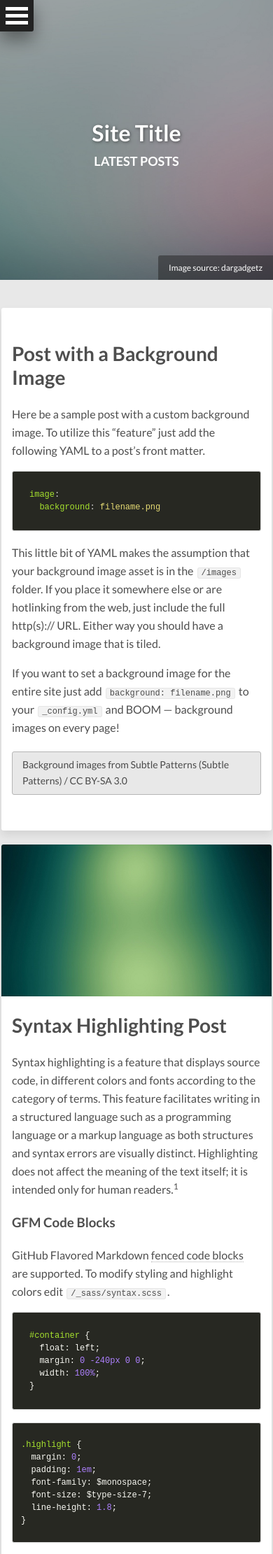
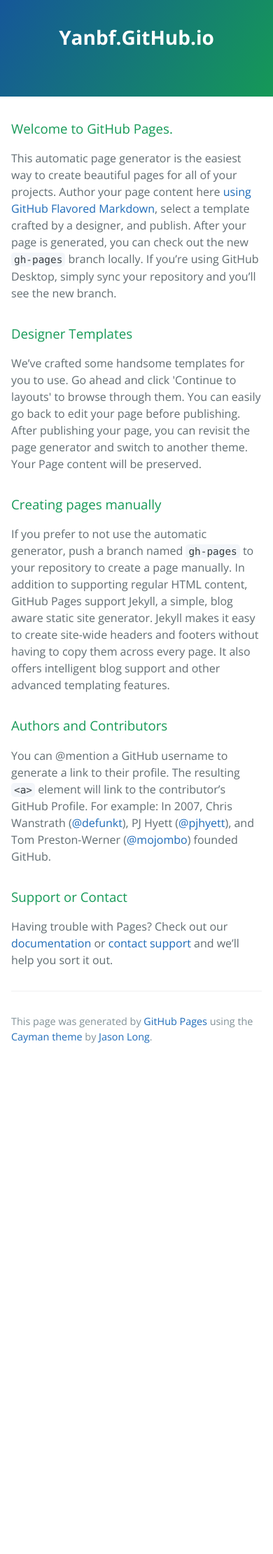
Before and after one commit to yanbf/yanbf.github.io, a Jekyll site: the page index.html, which Jekyll copies as it is, in a window 390 px wide. Shown: the top 2221 px of the page at 70% size. Built offline with Jekyll 4.4.1, drawn with Linux system fonts in a browser that asks for light colours; nearby versions of some CDN libraries; the list of posts is cut into pages by our own code; after the commit the page ends 1524 px from its top, so only the background shows below that; some of the changed text lies outside the part shown.

Commit message:
Replace master branch with page content via GitHub

```diff
--- a/index.html
+++ b/index.html
@@ -1,42 +1,53 @@
----
-layout: post-index
-title: Latest Posts
-description: "Describe this nonsense."
-tags: [Jekyll, theme, themes, responsive, blog, modern]
-comments: false
-image:
-  feature: abstract-1.jpg
-  credit: dargadgetz
-  creditlink: http://www.dargadgetz.com/ios-7-abstract-wallpaper-pack-for-iphone-5-and-ipod-touch-retina/
----
+<!DOCTYPE html>
+<html lang="en-us">
+  <head>
+    <meta charset="UTF-8">
+    <title>Yanbf.GitHub.io by yanbf</title>
+    <meta name="viewport" content="width=device-width, initial-scale=1">
+    <link rel="stylesheet" type="text/css" href="stylesheets/normalize.css" media="screen">
+    <link href='https://fonts.googleapis.com/css?family=Open+Sans:400,700' rel='stylesheet' type='text/css'>
+    <link rel="stylesheet" type="text/css" href="stylesheets/stylesheet.css" media="screen">
+    <link rel="stylesheet" type="text/css" href="stylesheets/github-light.css" media="screen">
+  </head>
+  <body>
+    <section class="page-header">
+      <h1 class="project-name">Yanbf.GitHub.io</h1>
+      <h2 class="project-tagline"></h2>
+    </section>
 
-{% for post in paginator.posts %}
-<article class="hentry">
-  <header>
-    {% if post.image.feature %}
-      <div class="entry-image-index">
-        <a href="{{ site.url }}{{ post.url }}" title="{{ post.title }}"><img src="{{ site.url }}/images/{{ post.image.feature }}" alt="{{ post.title }}"></a>
-      </div><!-- /.entry-image -->
-    {% endif %}
-    <div class="entry-meta">
-      <span class="entry-date date published updated"><time datetime="{{ post.date | date_to_xmlschema }}"><a href="{{ site.url }}{{ post.url }}">{{ post.date | date: "%B %d, %Y" }}</a></time></span><span class="author vcard"><span class="fn"><a href="{{ site.url }}/about/" title="About {{ site.owner.name }}">{{ site.owner.name }}</a></span></span>
-      {% if site.reading_time %}
-      <span class="entry-reading-time">
-        <i class="fa fa-clock-o"></i>
-        {% include read-time-index.html %}
-      </span><!-- /.entry-reading-time -->
-      {% endif %}
-    </div><!-- /.entry-meta -->
-    {% if post.link %}
-      <h1 class="entry-title"><a href="{{ site.url }}{{ post.url }}" class="permalink" rel="bookmark" title="{{ post.title }}"><i class="fa fa-bookmark"></i></a> <a href="{{ post.link }}">{{ post.title }}</a></h1>
-    {% else %}
-      <h1 class="entry-title"><a href="{{ site.url }}{{ post.url }}" rel="bookmark" title="{{ post.title }}" itemprop="url">{{ post.title }}</a></h1>
-    {% endif %}
-  </header>
-  <div class="entry-content">
-    {{ post.content }}
-  </div><!-- /.entry-content -->
-</article><!-- /.hentry -->
-{% endfor %}
+    <section class="main-content">
+      <h3>
+<a id="welcome-to-github-pages" class="anchor" href="#welcome-to-github-pages" aria-hidden="true"><span aria-hidden="true" class="octicon octicon-link"></span></a>Welcome to GitHub Pages.</h3>
 
-{% include pagination.html %}
+<p>This automatic page generator is the easiest way to create beautiful pages for all of your projects. Author your page content here <a href="https://guides.github.com/features/mastering-markdown/">using GitHub Flavored Markdown</a>, select a template crafted by a designer, and publish. After your page is generated, you can check out the new <code>gh-pages</code> branch locally. If you’re using GitHub Desktop, simply sync your repository and you’ll see the new branch.</p>
+
+<h3>
+<a id="designer-templates" class="anchor" href="#designer-templates" aria-hidden="true"><span aria-hidden="true" class="octicon octicon-link"></span></a>Designer Templates</h3>
+
+<p>We’ve crafted some handsome templates for you to use. Go ahead and click 'Continue to layouts' to browse through them. You can easily go back to edit your page before publishing. After publishing your page, you can revisit the page generator and switch to another theme. Your Page content will be preserved.</p>
+
+<h3>
+<a id="creating-pages-manually" class="anchor" href="#creating-pages-manually" aria-hidden="true"><span aria-hidden="true" class="octicon octicon-link"></span></a>Creating pages manually</h3>
+
+<p>If you prefer to not use the automatic generator, push a branch named <code>gh-pages</code> to your repository to create a page manually. In addition to supporting regular HTML content, GitHub Pages support Jekyll, a simple, blog aware static site generator. Jekyll makes it easy to create site-wide headers and footers without having to copy them across every page. It also offers intelligent blog support and other advanced templating features.</p>
+
+<h3>
+<a id="authors-and-contributors" class="anchor" href="#authors-and-contributors" aria-hidden="true"><span aria-hidden="true" class="octicon octicon-link"></span></a>Authors and Contributors</h3>
+
+<p>You can @mention a GitHub username to generate a link to their profile. The resulting <code>&lt;a&gt;</code> element will link to the contributor’s GitHub Profile. For example: In 2007, Chris Wanstrath (<a href="https://github.com/defunkt" class="user-mention">@defunkt</a>), PJ Hyett (<a href="https://github.com/pjhyett" class="user-mention">@pjhyett</a>), and Tom Preston-Werner (<a href="https://github.com/mojombo" class="user-mention">@mojombo</a>) founded GitHub.</p>
+
+<h3>
+<a id="support-or-contact" class="anchor" href="#support-or-contact" aria-hidden="true"><span aria-hidden="true" class="octicon octicon-link"></span></a>Support or Contact</h3>
+
+<p>Having trouble with Pages? Check out our <a href="https://help.github.com/pages">documentation</a> or <a href="https://github.com/contact">contact support</a> and we’ll help you sort it out.</p>
+
+      <footer class="site-footer">
+
+        <span class="site-footer-credits">This page was generated by <a href="https://pages.github.com">GitHub Pages</a> using the <a href="https://github.com/jasonlong/cayman-theme">Cayman theme</a> by <a href="https://twitter.com/jasonlong">Jason Long</a>.</span>
+      </footer>
+
+    </section>
+
+
+  </body>
+</html>
--- /dev/null
+++ b/stylesheets/github-light.css
@@ -0,0 +1,123 @@
+/*
+The MIT License (MIT)
+
+Copyright (c) 2016 GitHub, Inc.
+
+Permission is hereby granted, free of charge, to any person obtaining a copy
+of this software and associated documentation files (the "Software"), to deal
+in the Software without restriction, including without limitation the rights
+to use, copy, modify, merge, publish, distribute, sublicense, and/or sell
+copies of the Software, and to permit persons to whom the Software is
+furnished to do so, subject to the following conditions:
+
+The above copyright notice and this permission notice shall be included in all
+copies or substantial portions of the Software.
+
+THE SOFTWARE IS PROVIDED "AS IS", WITHOUT WARRANTY OF ANY KIND, EXPRESS OR
+IMPLIED, INCLUDING BUT NOT LIMITED TO THE WARRANTIES OF MERCHANTABILITY,
+FITNESS FOR A PARTICULAR PURPOSE AND NONINFRINGEMENT. IN NO EVENT SHALL THE
+AUTHORS OR COPYRIGHT HOLDERS BE LIABLE FOR ANY CLAIM, DAMAGES OR OTHER
+LIABILITY, WHETHER IN AN ACTION OF CONTRACT, TORT OR OTHERWISE, ARISING FROM,
+OUT OF OR IN CONNECTION WITH THE SOFTWARE OR THE USE OR OTHER DEALINGS IN THE
+SOFTWARE.
+
+*/
+
+.pl-c /* comment */ {
+  color: #969896;
+}
+
+.pl-c1 /* constant, variable.other.constant, support, meta.property-name, support.constant, support.variable, meta.module-reference, markup.raw, meta.diff.header */,
+.pl-s .pl-v /* string variable */ {
+  color: #0086b3;
+}
+
+.pl-e /* entity */,
+.pl-en /* entity.name */ {
+  color: #795da3;
+}
+
+.pl-smi /* variable.parameter.function, storage.modifier.package, storage.modifier.import, storage.type.java, variable.other */,
+.pl-s .pl-s1 /* string source */ {
+  color: #333;
+}
+
+.pl-ent /* entity.name.tag */ {
+  color: #63a35c;
+}
+
+.pl-k /* keyword, storage, storage.type */ {
+  color: #a71d5d;
+}
+
+.pl-s /* string */,
+.pl-pds /* punctuation.definition.string, string.regexp.character-class */,
+.pl-s .pl-pse .pl-s1 /* string punctuation.section.embedded source */,
+.pl-sr /* string.regexp */,
+.pl-sr .pl-cce /* string.regexp constant.character.escape */,
+.pl-sr .pl-sre /* string.regexp source.ruby.embedded */,
+.pl-sr .pl-sra /* string.regexp string.regexp.arbitrary-repitition */ {
+  color: #183691;
+}
+
+.pl-v /* variable */ {
+  color: #ed6a43;
+}
+
+.pl-id /* invalid.deprecated */ {
+  color: #b52a1d;
+}
+
+.pl-ii /* invalid.illegal */ {
+  color: #f8f8f8;
+  background-color: #b52a1d;
+}
+
+.pl-sr .pl-cce /* string.regexp constant.character.escape */ {
+  font-weight: bold;
+  color: #63a35c;
+}
+
+.pl-ml /* markup.list */ {
+  color: #693a17;
+}
+
+.pl-mh /* markup.heading */,
+.pl-mh .pl-en /* markup.heading entity.name */,
+.pl-ms /* meta.separator */ {
+  font-weight: bold;
+  color: #1d3e81;
+}
+
+.pl-mq /* markup.quote */ {
+  color: #008080;
+}
+
+.pl-mi /* markup.italic */ {
+  font-style: italic;
+  color: #333;
+}
+
+.pl-mb /* markup.bold */ {
+  font-weight: bold;
+  color: #333;
+}
+
+.pl-md /* markup.deleted, meta.diff.header.from-file */ {
+  color: #bd2c00;
+  background-color: #ffecec;
+}
+
+.pl-mi1 /* markup.inserted, meta.diff.header.to-file */ {
+  color: #55a532;
+  background-color: #eaffea;
+}
+
+.pl-mdr /* meta.diff.range */ {
+  font-weight: bold;
+  color: #795da3;
+}
+
+.pl-mo /* meta.output */ {
+  color: #1d3e81;
+}
--- /dev/null
+++ b/stylesheets/stylesheet.css
@@ -0,0 +1,245 @@
+* {
+  box-sizing: border-box; }
+
+body {
+  padding: 0;
+  margin: 0;
+  font-family: "Open Sans", "Helvetica Neue", Helvetica, Arial, sans-serif;
+  font-size: 16px;
+  line-height: 1.5;
+  color: #606c71; }
+
+a {
+  color: #1e6bb8;
+  text-decoration: none; }
+  a:hover {
+    text-decoration: underline; }
+
+.btn {
+  display: inline-block;
+  margin-bottom: 1rem;
+  color: rgba(255, 255, 255, 0.7);
+  background-color: rgba(255, 255, 255, 0.08);
+  border-color: rgba(255, 255, 255, 0.2);
+  border-style: solid;
+  border-width: 1px;
+  border-radius: 0.3rem;
+  transition: color 0.2s, background-color 0.2s, border-color 0.2s; }
+  .btn + .btn {
+    margin-left: 1rem; }
+
+.btn:hover {
+  color: rgba(255, 255, 255, 0.8);
+  text-decoration: none;
+  background-color: rgba(255, 255, 255, 0.2);
+  border-color: rgba(255, 255, 255, 0.3); }
+
+@media screen and (min-width: 64em) {
+  .btn {
+    padding: 0.75rem 1rem; } }
+
+@media screen and (min-width: 42em) and (max-width: 64em) {
+  .btn {
+    padding: 0.6rem 0.9rem;
+    font-size: 0.9rem; } }
+
+@media screen and (max-width: 42em) {
+  .btn {
+    display: block;
+    width: 100%;
+    padding: 0.75rem;
+    font-size: 0.9rem; }
+    .btn + .btn {
+      margin-top: 1rem;
+      margin-left: 0; } }
+
+.page-header {
+  color: #fff;
+  text-align: center;
+  background-color: #159957;
+  background-image: linear-gradient(120deg, #155799, #159957); }
+
+@media screen and (min-width: 64em) {
+  .page-header {
+    padding: 5rem 6rem; } }
+
+@media screen and (min-width: 42em) and (max-width: 64em) {
+  .page-header {
+    padding: 3rem 4rem; } }
+
+@media screen and (max-width: 42em) {
+  .page-header {
+    padding: 2rem 1rem; } }
+
+.project-name {
+  margin-top: 0;
+  margin-bottom: 0.1rem; }
+
+@media screen and (min-width: 64em) {
+  .project-name {
+    font-size: 3.25rem; } }
+
+@media screen and (min-width: 42em) and (max-width: 64em) {
+  .project-name {
+    font-size: 2.25rem; } }
+
+@media screen and (max-width: 42em) {
+  .project-name {
+    font-size: 1.75rem; } }
+
+.project-tagline {
+  margin-bottom: 2rem;
+  font-weight: normal;
+  opacity: 0.7; }
+
+@media screen and (min-width: 64em) {
+  .project-tagline {
+    font-size: 1.25rem; } }
+
+@media screen and (min-width: 42em) and (max-width: 64em) {
+  .project-tagline {
+    font-size: 1.15rem; } }
+
+@media screen and (max-width: 42em) {
+  .project-tagline {
+    font-size: 1rem; } }
+
+.main-content :first-child {
+  margin-top: 0; }
+.main-content img {
+  max-width: 100%; }
+.main-content h1, .main-content h2, .main-content h3, .main-content h4, .main-content h5, .main-content h6 {
+  margin-top: 2rem;
+  margin-bottom: 1rem;
+  font-weight: normal;
+  color: #159957; }
+.main-content p {
+  margin-bottom: 1em; }
+.main-content code {
+  padding: 2px 4px;
+  font-family: Consolas, "Liberation Mono", Menlo, Courier, monospace;
+  font-size: 0.9rem;
+  color: #383e41;
+  background-color: #f3f6fa;
+  border-radius: 0.3rem; }
+.main-content pre {
+  padding: 0.8rem;
+  margin-top: 0;
+  margin-bottom: 1rem;
+  font: 1rem Consolas, "Liberation Mono", Menlo, Courier, monospace;
+  color: #567482;
+  word-wrap: normal;
+  background-color: #f3f6fa;
+  border: solid 1px #dce6f0;
+  border-radius: 0.3rem; }
+  .main-content pre > code {
+    padding: 0;
+    margin: 0;
+    font-size: 0.9rem;
+    color: #567482;
+    word-break: normal;
+    white-space: pre;
+    background: transparent;
+    border: 0; }
+.main-content .highlight {
+  margin-bottom: 1rem; }
+  .main-content .highlight pre {
+    margin-bottom: 0;
+    word-break: normal; }
+.main-content .highlight pre, .main-content pre {
+  padding: 0.8rem;
+  overflow: auto;
+  font-size: 0.9rem;
+  line-height: 1.45;
+  border-radius: 0.3rem; }
+.main-content pre code, .main-content pre tt {
+  display: inline;
+  max-width: initial;
+  padding: 0;
+  margin: 0;
+  overflow: initial;
+  line-height: inherit;
+  word-wrap: normal;
+  background-color: transparent;
+  border: 0; }
+  .main-content pre code:before, .main-content pre code:after, .main-content pre tt:before, .main-content pre tt:after {
+    content: normal; }
+.main-content ul, .main-content ol {
+  margin-top: 0; }
+.main-content blockquote {
+  padding: 0 1rem;
+  margin-left: 0;
+  color: #819198;
+  border-left: 0.3rem solid #dce6f0; }
+  .main-content blockquote > :first-child {
+    margin-top: 0; }
+  .main-content blockquote > :last-child {
+    margin-bottom: 0; }
+.main-content table {
+  display: block;
+  width: 100%;
+  overflow: auto;
+  word-break: normal;
+  word-break: keep-all; }
+  .main-content table th {
+    font-weight: bold; }
+  .main-content table th, .main-content table td {
+    padding: 0.5rem 1rem;
+    border: 1px solid #e9ebec; }
+.main-content dl {
+  padding: 0; }
+  .main-content dl dt {
+    padding: 0;
+    margin-top: 1rem;
+    font-size: 1rem;
+    font-weight: bold; }
+  .main-content dl dd {
+    padding: 0;
+    margin-bottom: 1rem; }
+.main-content hr {
+  height: 2px;
+  padding: 0;
+  margin: 1rem 0;
+  background-color: #eff0f1;
+  border: 0; }
+
+@media screen and (min-width: 64em) {
+  .main-content {
+    max-width: 64rem;
+    padding: 2rem 6rem;
+    margin: 0 auto;
+    font-size: 1.1rem; } }
+
+@media screen and (min-width: 42em) and (max-width: 64em) {
+  .main-content {
+    padding: 2rem 4rem;
+    font-size: 1.1rem; } }
+
+@media screen and (max-width: 42em) {
+  .main-content {
+    padding: 2rem 1rem;
+    font-size: 1rem; } }
+
+.site-footer {
+  padding-top: 2rem;
+  margin-top: 2rem;
+  border-top: solid 1px #eff0f1; }
+
+.site-footer-owner {
+  display: block;
+  font-weight: bold; }
+
+.site-footer-credits {
+  color: #819198; }
+
+@media screen and (min-width: 64em) {
+  .site-footer {
+    font-size: 1rem; } }
+
+@media screen and (min-width: 42em) and (max-width: 64em) {
+  .site-footer {
+    font-size: 1rem; } }
+
+@media screen and (max-width: 42em) {
+  .site-footer {
+    font-size: 0.9rem; } }
```
Also changed, not shown: params.json (added, +6 -0 lines), stylesheets/normalize.css (added).
